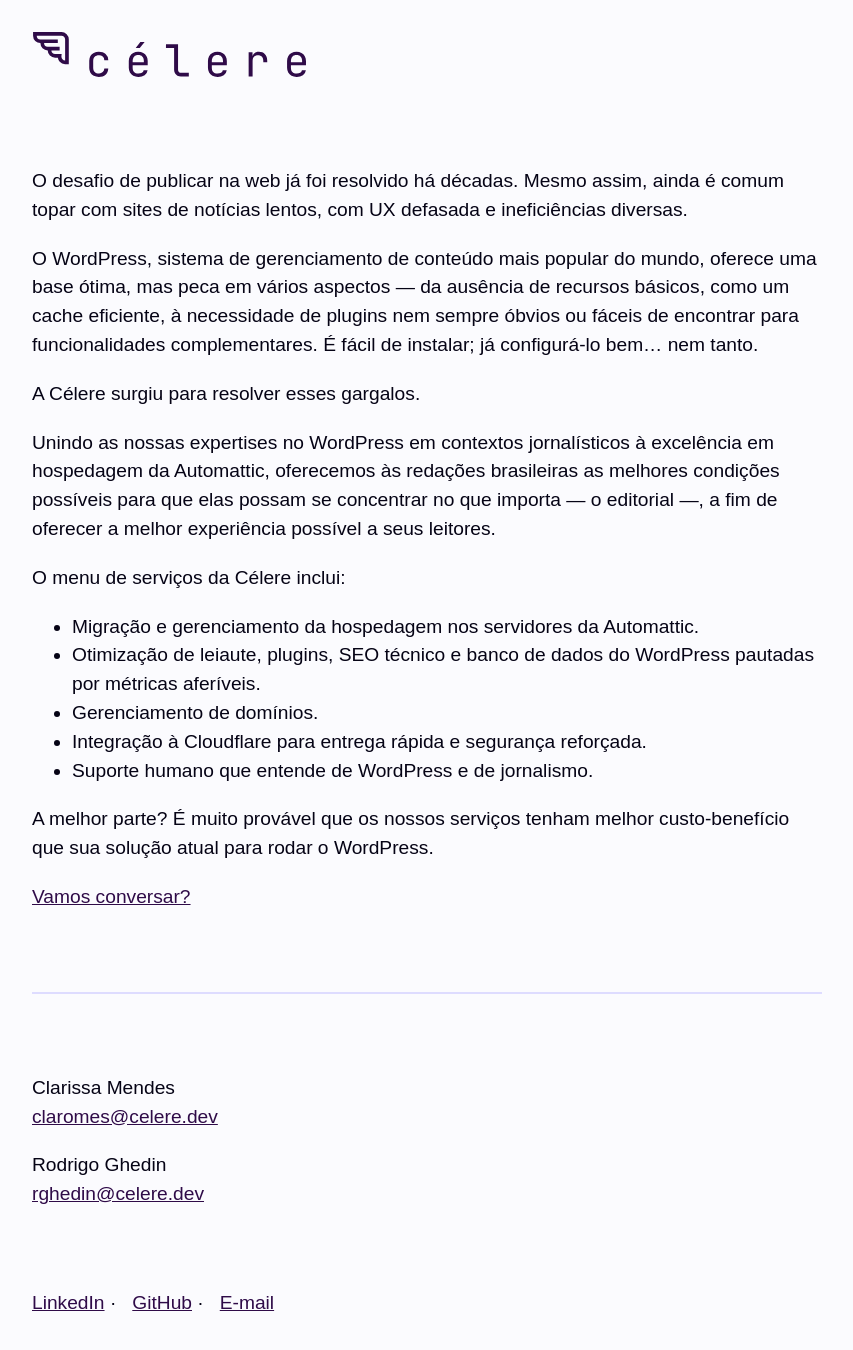
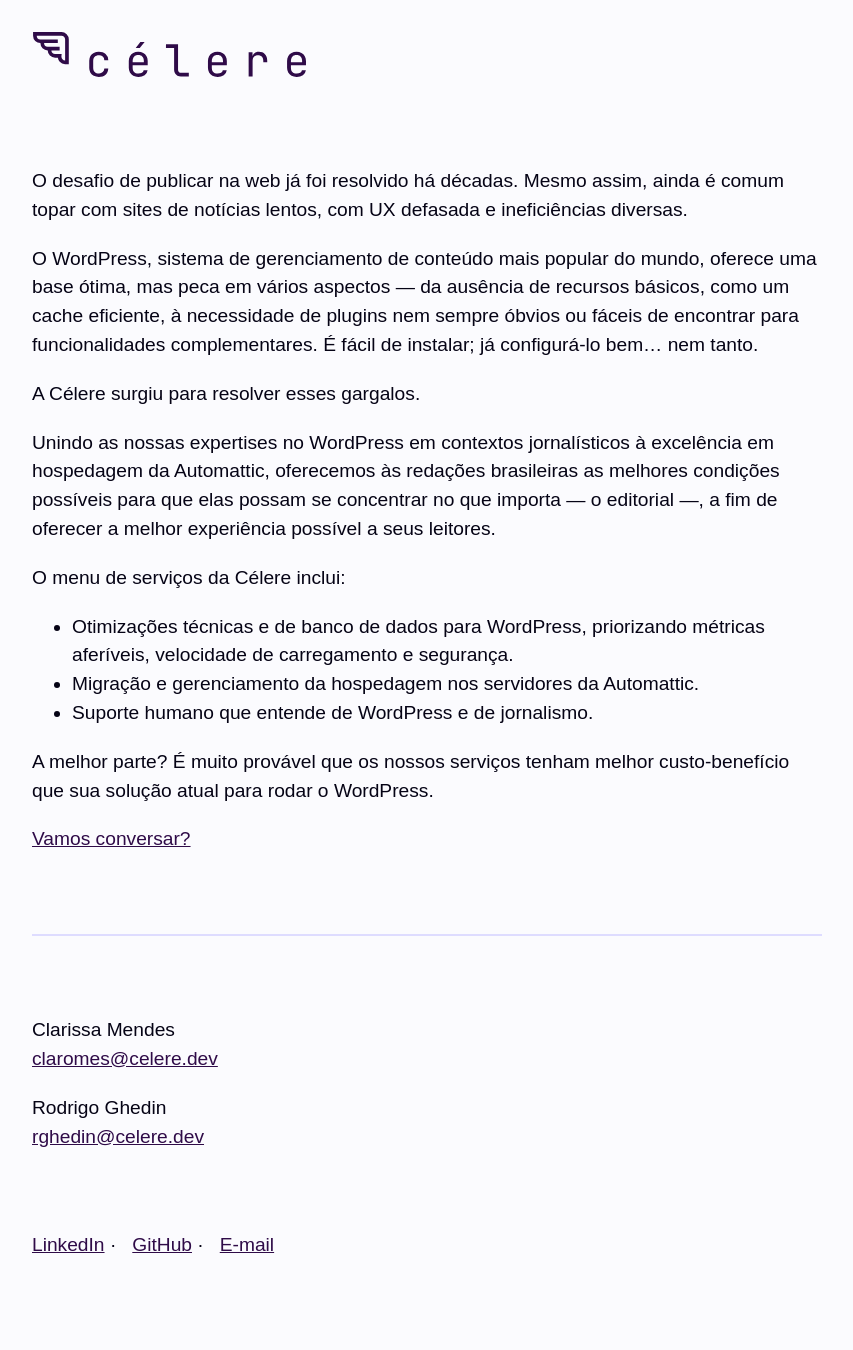
Before and after one commit to celere-dev/site, a Jekyll site: the page built from index.md, in a window 1280 px wide. Shown: the whole page, without its empty margins (0-853 px from the left). Built offline with Jekyll 4.4.1, drawn with Linux system fonts in a browser that asks for light colours; after the commit the page ends 1292 px from its top, so only the background shows below that.

Commit message:
ajusta servicos

```diff
--- a/index.md
+++ b/index.md
@@ -12,10 +12,8 @@ Unindo as nossas expertises no WordPress em contextos jornalísticos à excelên
 
 O menu de serviços da Célere inclui:
 
+* Otimizações técnicas e de banco de dados para WordPress, priorizando métricas aferíveis, velocidade de carregamento e segurança.
 * Migração e gerenciamento da hospedagem nos servidores da Automattic.
-* Otimização de leiaute, plugins, SEO técnico e banco de dados do WordPress pautadas por métricas aferíveis.
-* Gerenciamento de domínios.
-* Integração à Cloudflare para entrega rápida e segurança reforçada.
 * Suporte humano que entende de WordPress e de jornalismo.
 
 A melhor parte? É muito provável que os nossos serviços tenham melhor custo-benefício que sua solução atual para rodar o WordPress.
```
